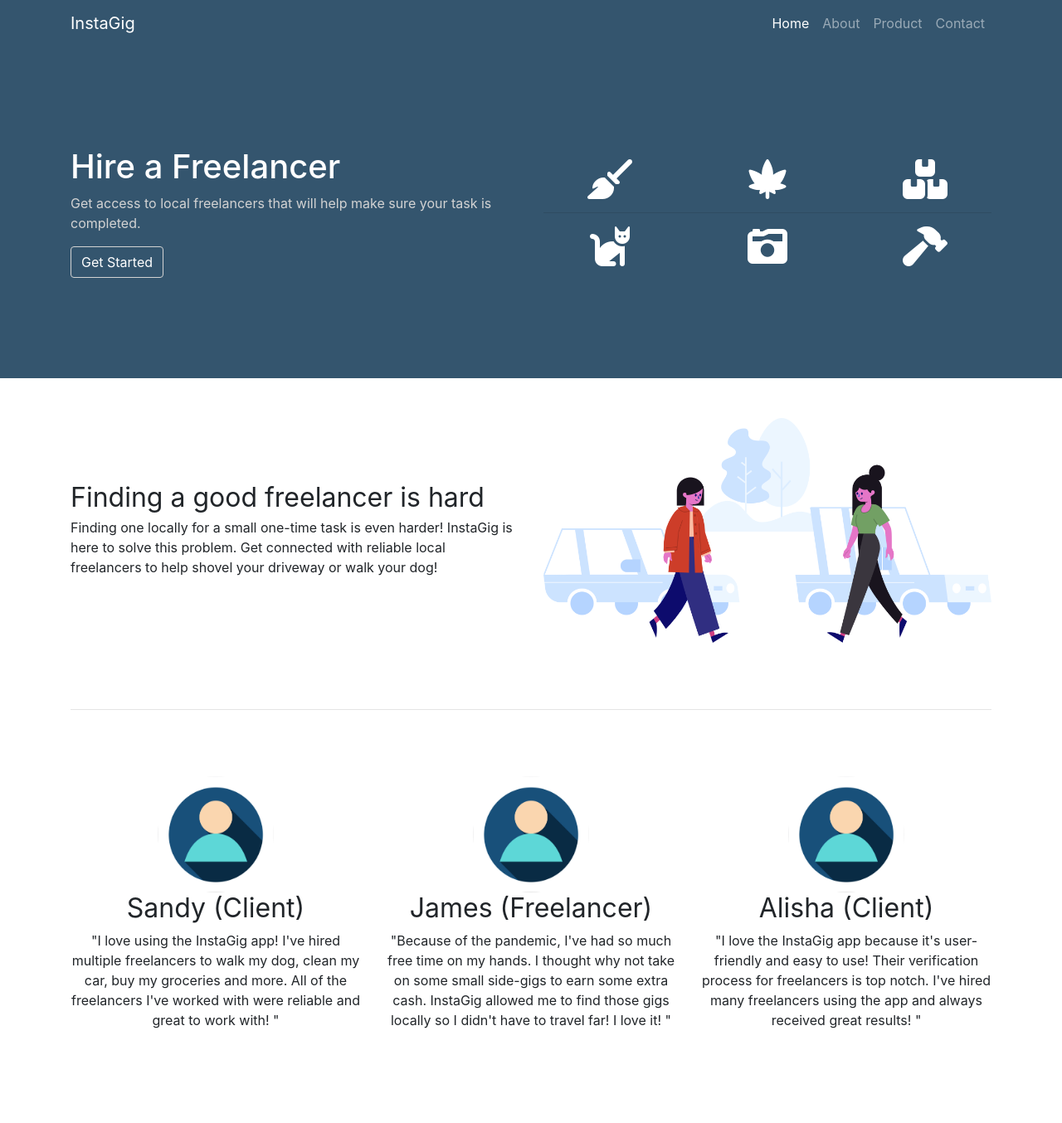
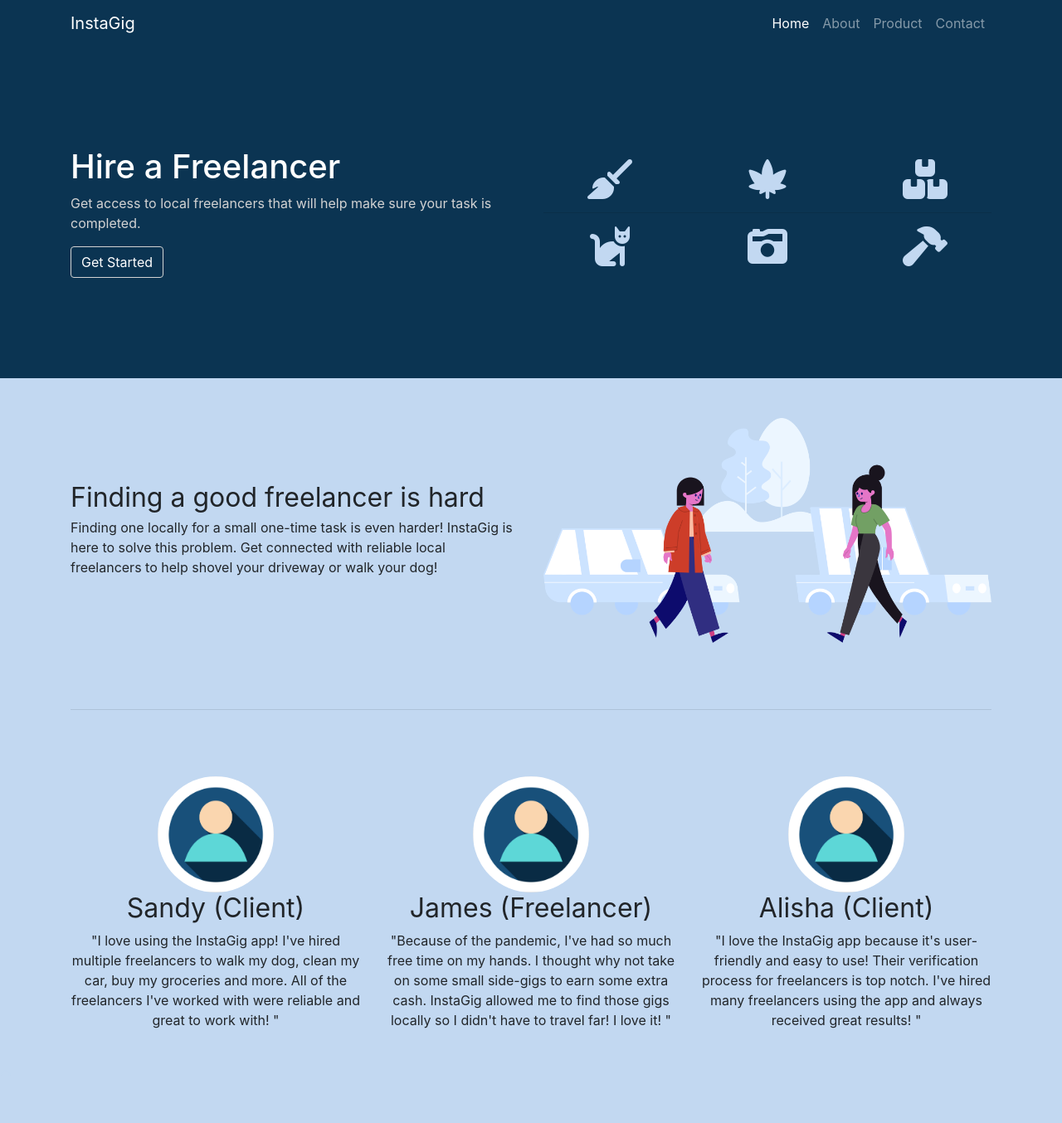
Before and after one commit to helloInstaGig/instagig, a Flask app: page / in a window 1280 px wide. Shown: the whole page at 83% size. Run offline with Flask 2, Linux system fonts and the light colour scheme; some libraries are stand-ins or nearby versions.

Commit message:
changed colors of website

```diff
--- a/app/static/css/main.css
+++ b/app/static/css/main.css
@@ -5,8 +5,8 @@
   --ebony: #281C2D;
   --violet: #8155BA;
   --grey: #D3D3D3;
-  --dark-blue: #34556e;
-  --light-blue: #fff;
+  --dark-blue: #0b3452;
+  --light-blue: #c2d8f1;
 }
 
 img {
```
